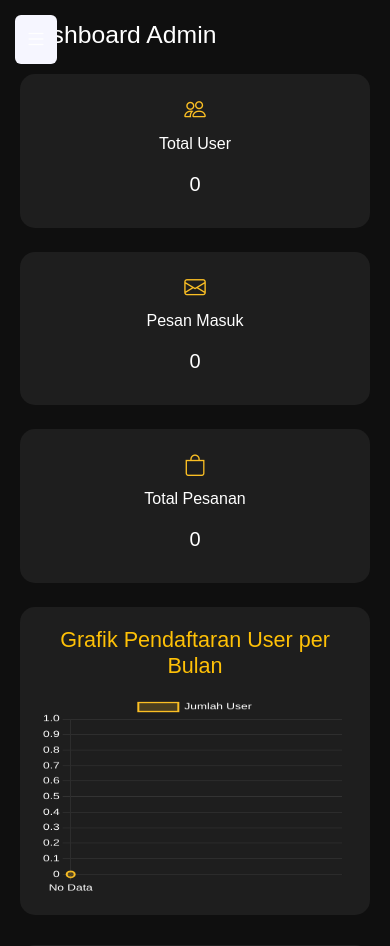
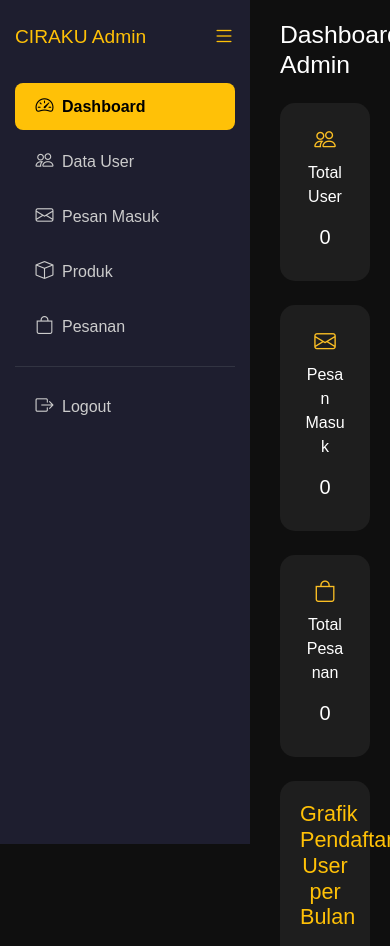
Before and after one commit to ridhoye/ciraku, a PHP site: page /ciraku/admin/panel_admin.php in a window 390 px wide; the page is wider, and only the part inside the window is pictured. Shown: the top 946 px of that part. Run offline with PHP 8.4, Linux system fonts and the light colour scheme; the visitor is signed in with stand-in values (Sample User, id 1); data that the repository does not hold is empty; some libraries are stand-ins or nearby versions.

Commit message:
benerin slidebar hamburger menu

```diff
--- a/admin/data_users.php
+++ b/admin/data_users.php
@@ -47,7 +47,6 @@ $totalPages = ceil($totalData / $limit);
 $users = mysqli_query($conn, "SELECT * FROM users $queryCondition ORDER BY id DESC LIMIT $limit OFFSET $offset");
 
 $pageTitle = "Data Users - Ciraku";
-include "includes/header.php";
 ?>
 
 <!DOCTYPE html>
@@ -121,6 +120,7 @@ include "includes/header.php";
 </head>
 <body>
 <?php include "includes/sidebar.php"; ?>
+
   <!-- Konten -->
   <div class="content">
     <h2 class="mb-4">Data Users</h2>
@@ -208,5 +208,4 @@ include "includes/header.php";
   </div>
 
 </body>
-<?php include "includes/sidebar.php"; ?>
 </html>
--- a/admin/includes/header.php
+++ /dev/null
@@ -1,61 +0,0 @@
-<!DOCTYPE html>
-<html lang="id">
-<head>
-  <meta charset="UTF-8">
-  <meta name="viewport" content="width=device-width, initial-scale=1">
-  <title><?= $pageTitle ?? 'Admin Panel - Ciraku' ?></title>
-
-  <link href="https://cdn.jsdelivr.net/npm/bootstrap@5.3.2/dist/css/bootstrap.min.css" rel="stylesheet">
-  <link href="https://cdn.jsdelivr.net/npm/bootstrap-icons@1.11.3/font/bootstrap-icons.css" rel="stylesheet">
-  <script src="https://cdn.jsdelivr.net/npm/sweetalert2@11"></script>
-
-  <style>
-    body {
-      background-color: #0f0f0f;
-      color: #fff;
-      font-family: 'Poppins', sans-serif;
-    }
-    .sidebar {
-      width: 240px;
-      height: 100vh;
-      background: #1a1a1a;
-      position: fixed;
-      left: 0;
-      top: 0;
-      padding: 20px;
-    }
-    .sidebar a {
-      display: block;
-      color: #bbb;
-      text-decoration: none;
-      padding: 10px 15px;
-      margin: 5px 0;
-      border-radius: 8px;
-      transition: 0.3s;
-    }
-    .sidebar a.active, .sidebar a:hover {
-      background-color: #fbbf24;
-      color: #000;
-    }
-    .content {
-      margin-left: 260px;
-      padding: 30px;
-    }
-    .card {
-      background: #1e1e1e;
-      border: none;
-      border-radius: 15px;
-    }
-    .table {
-      color: #fff;
-    }
-    .table thead {
-      background: #fbbf24;
-      color: #000;
-    }
-    .btn-action {
-      border-radius: 8px;
-      padding: 4px 10px;
-    }
-  </style>
-</head>
--- a/admin/includes/sidebar.php
+++ b/admin/includes/sidebar.php
@@ -1,47 +1,46 @@
-<!-- Tombol Hamburger -->
-<div class="hamburger" id="hamburgerBtn">
-  <i class="bi bi-list"></i>
-</div>
-
 <!-- Sidebar -->
 <div class="sidebar" id="sidebar">
-  <h4 class="text-warning mb-4">CIRAKU Admin</h4>
+  <div class="sidebar-header">
+    <h4 class="text-warning mb-0">CIRAKU Admin</h4>
+    <div class="hamburger" id="hamburgerBtn">
+      <i class="bi bi-list"></i>
+    </div>
+  </div>
 
   <a href="<?= (basename(dirname($_SERVER['PHP_SELF'])) == 'produks') ? '../panel_admin.php' : 'panel_admin.php' ?>"
      class="<?= basename($_SERVER['PHP_SELF']) == 'panel_admin.php' ? 'active' : '' ?>">
-    <i class="bi bi-speedometer2"></i> Dashboard
+    <i class="bi bi-speedometer2"></i> <span>Dashboard</span>
   </a>
 
   <a href="<?= (basename(dirname($_SERVER['PHP_SELF'])) == 'produks') ? '../data_users.php' : 'data_users.php' ?>"
      class="<?= basename($_SERVER['PHP_SELF']) == 'data_users.php' ? 'active' : '' ?>">
-    <i class="bi bi-people"></i> Data User
+    <i class="bi bi-people"></i> <span>Data User</span>
   </a>
 
   <a href="<?= (basename(dirname($_SERVER['PHP_SELF'])) == 'produks') ? '../kontak_pesan.php' : 'kontak_pesan.php' ?>"
      class="<?= basename($_SERVER['PHP_SELF']) == 'kontak_pesan.php' ? 'active' : '' ?>">
-    <i class="bi bi-envelope"></i> Pesan Masuk
+    <i class="bi bi-envelope"></i> <span>Pesan Masuk</span>
   </a>
 
   <a href="<?= (basename(dirname($_SERVER['PHP_SELF'])) == 'produks') ? 'produk.php' : 'produks/produk.php' ?>"
      class="<?= basename($_SERVER['PHP_SELF']) == 'produk.php' ? 'active' : '' ?>">
-    <i class="bi bi-box"></i> Produk
+    <i class="bi bi-box"></i> <span>Produk</span>
   </a>
 
   <a href="<?= (basename(dirname($_SERVER['PHP_SELF'])) == 'produks') ? '../pesanan.php' : 'pesanan.php' ?>"
      class="<?= basename($_SERVER['PHP_SELF']) == 'pesanan.php' ? 'active' : '' ?>">
-    <i class="bi bi-bag"></i> Pesanan
+    <i class="bi bi-bag"></i> <span>Pesanan</span>
   </a>
 
   <hr class="border-secondary">
 
   <a href="<?= (basename(dirname($_SERVER['PHP_SELF'])) == 'produks') ? '../../user/logout.php' : '../user/logout.php' ?>">
-    <i class="bi bi-box-arrow-right"></i> Logout
+    <i class="bi bi-box-arrow-right"></i> <span>Logout</span>
   </a>
 </div>
 
 <!-- Styling Sidebar -->
 <style>
-  /* Sidebar */
   .sidebar {
     position: fixed;
     top: 0;
@@ -49,24 +48,55 @@
     width: 250px;
     height: 100%;
     background-color: #1e1e2f;
-    padding: 20px;
-    transition: left 0.3s ease;
-    overflow-y: auto;
+    padding: 20px 15px;
+    transition: width 0.3s ease;
+    overflow: hidden;
     z-index: 1000;
   }
 
+  .sidebar-header {
+    display: flex;
+    align-items: center;
+    justify-content: space-between;
+    margin-bottom: 30px;
+  }
+
+  .sidebar h4 {
+    color: #ffc107;
+    margin: 0;
+    font-size: 1.2rem;
+  }
+
+  .hamburger {
+    font-size: 22px;
+    color: #ffc107;
+    cursor: pointer;
+    transition: transform 0.3s ease;
+  }
+
+  .hamburger:hover {
+    transform: scale(1.1);
+  }
+
   .sidebar a {
-    display: block;
+    display: flex;
+    align-items: center;
     color: #ccc;
     text-decoration: none;
-    padding: 10px 15px;
+    padding: 10px 12px;
     border-radius: 8px;
     margin-bottom: 8px;
-    transition: 0.3s;
+    transition: background 0.3s, color 0.3s;
+  }
+
+  .sidebar a i {
+    font-size: 18px;
+    min-width: 35px;
+    text-align: center;
   }
 
   .sidebar a:hover {
-    background-color: #ebebf3ff;
+    background-color: #34344a;
     color: #fff;
   }
 
@@ -76,71 +106,51 @@
     font-weight: 600;
   }
 
-  .sidebar h4 {
-    color: #ffc107;
-    text-align: center;
+  /* Mode tertutup */
+  .sidebar.closed {
+    width: 80px;
   }
 
-  /* Hamburger Button */
-  .hamburger {
-    position: fixed;
-    top: 15px;
-    left: 15px;
-    background-color: #f6f6ffff;
-    color: white;
-    border-radius: 6px;
-    padding: 8px 10px;
-    cursor: pointer;
-    font-size: 22px;
-    z-index: 1100;
+  .sidebar.closed h4 {
     display: none;
   }
 
-  .hamburger:hover {
-    background-color: #f4f4f4ff;
+  .sidebar.closed a span {
+    display: none;
   }
 
-  /* Responsif */
-  @media (max-width: 768px) {
-    .sidebar {
-      left: -260px;
-    }
-
-    .sidebar.active {
-      left: 0;
-    }
-
-    .hamburger {
-      display: block;
-    }
+  .sidebar.closed .hamburger {
+    margin: 0 auto;
   }
 
-  /* Tambahan spacing untuk konten */
+  /* Konten utama */
   .content {
-    margin-left: 270px;
+    margin-left: 260px;
     padding: 20px;
     transition: margin-left 0.3s ease;
   }
 
-  @media (max-width: 768px) {
-    .content {
-      margin-left: 0;
-    }
-
-    .sidebar.active ~ .content {
-      margin-left: 250px;
-    }
+  .sidebar.closed ~ .content {
+    margin-left: 90px;
   }
 </style>
 
 <!-- JavaScript Sidebar -->
 <script>
   document.addEventListener("DOMContentLoaded", function() {
-    const hamburgerBtn = document.getElementById('hamburgerBtn');
-    const sidebar = document.getElementById('sidebar');
+    const sidebar = document.getElementById("sidebar");
+    const hamburgerBtn = document.getElementById("hamburgerBtn");
 
-    hamburgerBtn.addEventListener('click', function() {
-      sidebar.classList.toggle('active');
+    // ✅ Baca status sidebar dari localStorage
+    if (localStorage.getItem("sidebarClosed") === "true") {
+      sidebar.classList.add("closed");
+    }
+
+    hamburgerBtn.addEventListener("click", function() {
+      sidebar.classList.toggle("closed");
+
+      // ✅ Simpan status ke localStorage (biar gak balik kebuka pas pindah halaman)
+      localStorage.setItem("sidebarClosed", sidebar.classList.contains("closed"));
     });
   });
 </script>
--- a/admin/kontak_pesan.php
+++ b/admin/kontak_pesan.php
@@ -24,7 +24,6 @@ $query = "SELECT * FROM kontak_pesan WHERE
 $result = mysqli_query($conn, $query);
 
 $pageTitle = "Data Users - Ciraku";
-include "includes/header.php";
 ?>
 <!DOCTYPE html>
 <html lang="id">
@@ -47,6 +46,7 @@ include "includes/header.php";
 </head>
 <body>
 <?php include "includes/sidebar.php"; ?>
+
 <!-- Konten -->
 <div class="content">
   <h2 class="mb-4">Pesan Masuk</h2>
--- a/admin/panel_admin.php
+++ b/admin/panel_admin.php
@@ -34,7 +34,7 @@ if ($user_data && mysqli_num_rows($user_data) > 0) {
 }
 
 $pageTitle = "Data Users - Ciraku";
-include "includes/header.php";
+
 ?>
 
 <!DOCTYPE html>
@@ -99,18 +99,10 @@ include "includes/header.php";
   </style>
 </head>
 <body>
+  <!-- sidebar -->
 <?php include "includes/sidebar.php"; ?>
-  <!-- Sidebar -->
-  <div class="sidebar">
-    <h4 class="text-warning mb-4">CIRAKU Admin</h4>
-    <a href="panel_admin.php" class="active"><i class="bi bi-speedometer2"></i> Dashboard</a>
-    <a href="data_users.php"><i class="bi bi-people"></i> Data User</a>
-    <a href="kontak_pesan.php"><i class="bi bi-envelope"></i> Pesan Masuk</a>
-    <a href="produks/produk.php"><i class="bi bi-box"></i> Produk</a>
-    <a href="pesanan.php"><i class="bi bi-bag"></i> Pesanan</a>
-    <hr class="border-secondary">
-    <a href="../user/logout.php"><i class="bi bi-box-arrow-right"></i> Logout</a>
-  </div>
+
+
 
   <!-- Konten -->
   <div class="content">
--- a/admin/pesanan.php
+++ b/admin/pesanan.php
@@ -33,7 +33,6 @@ $sql = "SELECT p.*, u.username, u.address, u.postal_code
 $result = mysqli_query($conn, $sql);
 
 $pageTitle = "Data Users - Ciraku";
-include "includes/header.php";
 ?>
 
 <!DOCTYPE html>
@@ -54,6 +53,7 @@ include "includes/header.php";
 </head>
 <body>
 
+<?php include "includes/sidebar.php"; ?>
   <!-- Konten -->
   <div class="content">
     <h2 class="mb-4">Daftar Pesanan</h2>
@@ -117,5 +117,4 @@ include "includes/header.php";
 
 
 </body>
-<?php include "includes/sidebar.php"; ?>
 </html>
```
Also changed, not shown: admin/produks/produk.php (+42 -1 lines).
